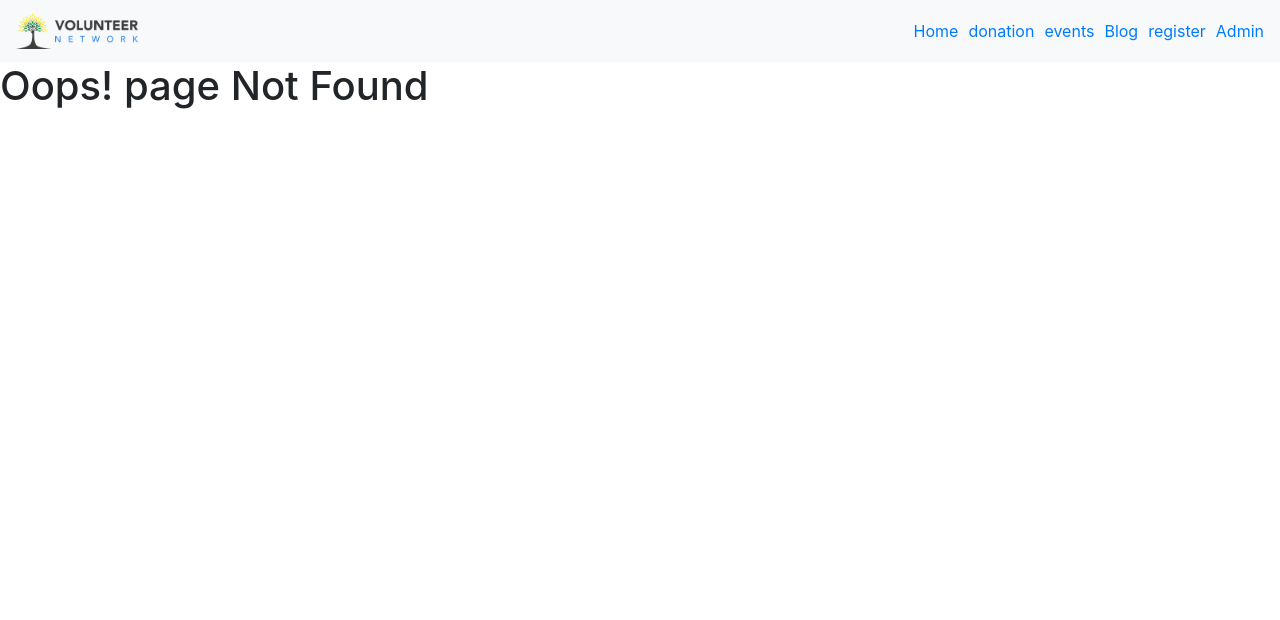
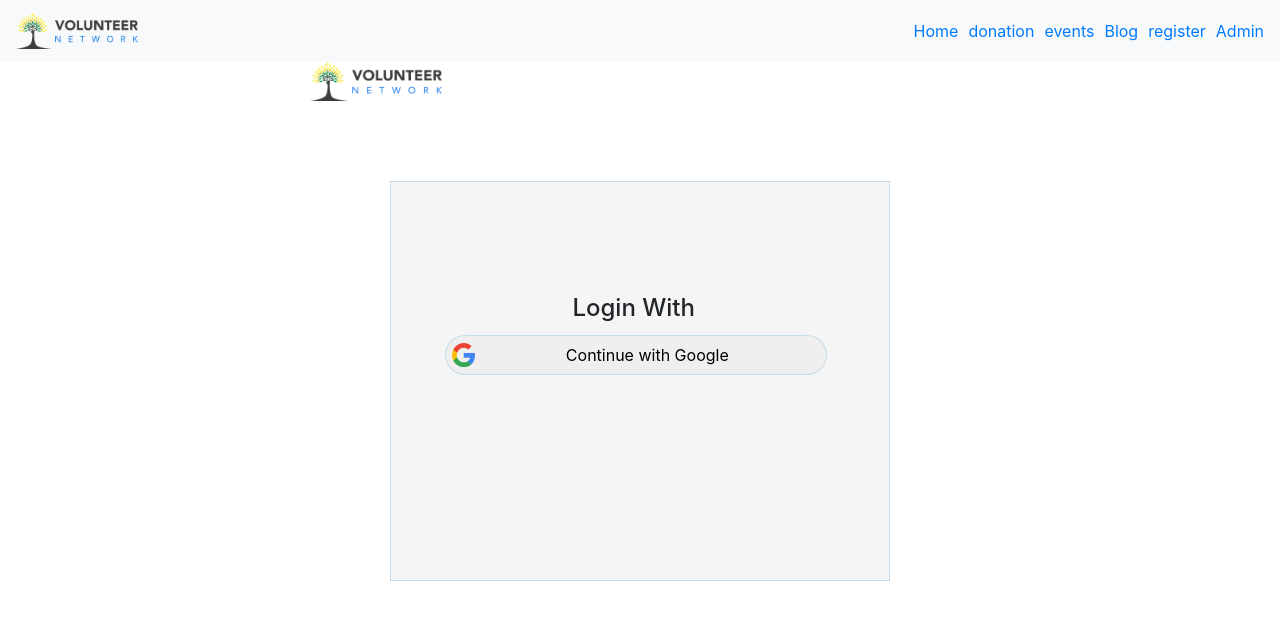
Before and after one commit to abu-sayed-1/volunteer-network, a React (Create React App) app: page /login in a window 1280 px wide. Before the commit this address had no page. Shown: the top 620 px of the page. Built offline with nearby package versions, Linux system fonts and the light colour scheme.

Commit message:
volunteer-network

```diff
--- a/src/App.js
+++ b/src/App.js
@@ -8,6 +8,7 @@ import 'bootstrap/dist/css/bootstrap.min.css';
 import Header from './components/Header/Header';
 import Home from './components/Home/Home';
 import PageNotFound from './components/PageNotFound/PageNotFound';
+import Login from './components/Login/Login';
 
 function App() {
   return (
@@ -21,6 +22,9 @@ function App() {
           <Route exact path="/">
             <Home />
           </Route>
+          <Route path="/login">
+          <Login />
+          </Route>
           <Route path="*">
             <PageNotFound />
           </Route>
--- a/src/components/Home/Home.js
+++ b/src/components/Home/Home.js
@@ -6,18 +6,20 @@ import HomeInfo from './HomeInfo';
 
 const Home = () => {
     return (
+        <>
             <div className="home_container">
                 <h1>I GROW BY HELPING PEOPLE IN NEED</h1>
                 <Form inline>
-                <FormControl style={{width:'400px'}} type="text" placeholder="Search" className=" mr-sm-2" />
+                    <FormControl style={{ width: '400px' }} type="text" placeholder="Search" className=" mr-sm-2" />
                     <Button type="submit">Submit</Button>
                 </Form>
-           <div className='container'>
+            </div>
+            <div className='container' style={{marginRight:'80px'}}>
                 {
                     data.map(data => <HomeInfo key={data.id} data={data}></HomeInfo>)
                 }
             </div>
-        </div>
+        </>
     );
 };
 
--- a/src/components/Home/HomeInfo.js
+++ b/src/components/Home/HomeInfo.js
@@ -1,38 +1,45 @@
 import React from 'react';
 import { makeStyles } from '@material-ui/core/styles';
-import { Button,Container,CardActions,CardActionArea,Card,CardMedia } from '@material-ui/core';
+import { Button, CardActions, CardActionArea, Card, CardMedia } from '@material-ui/core';
+import { Container, Row, Col } from 'react-bootstrap'
 
 const useStyles = makeStyles({
     root: {
         maxWidth: 200,
+          display:'inline-block',
+          margin:15,
+          height:275
     },
-    homeInfoImg:{
-        height:260
-    }
+    homeInfoImg: {
+        position:'relative',
+        height: 200
+    },
+    HomeInfoBtn:{
+        height:100,
+        backgroundColor:'blue'
+    },
+
 });
 
 const HomeInfo = (props) => {
     const classes = useStyles();
-    const{id,title,img} = props.data;
+    const { id, title, img } = props.data;
     return (
-        <div className="container">
+        <>
         <Card className={classes.root}>
             <CardActionArea>
                 <CardMedia className={classes.homeInfoImg}
                     component="img"
-          alt="Contemplative Reptile"
-          height="140"
                     image={img}
-          title="Contemplative Reptile"
                 />
             </CardActionArea>
-      <CardActions>
-        <Button size="small" color="primary">
-          Learn More{id}
+            <CardActions className={classes.HomeInfoBtn}>
+                <Button className={classes.titleBtn}style={{outline:'none'}} size="small">
+                     {title}
                 </Button>
             </CardActions>
         </Card>
-        </div>
+         </>
     );
 };
 
--- a/src/components/Login/Login.js
+++ b/src/components/Login/Login.js
@@ -1,10 +1,17 @@
 import React from 'react';
-
+import './login.css'
+import logo from '../images/logos/Group 1329.png'
+import googleIcon from '../images/logos/google.png'
 const Login = () => {
     return (
-        <div>
-             Register.
-            <h1>this is Login</h1>
+        <div className='login_container'>
+            <img className="logoItem" src={logo} alt=""/>
+            <div className='login'>
+                <div className="login_info">
+                    <h4>Login With</h4>
+                    <button> <img className='googleIcon' src={googleIcon} alt="" /> Continue with Google</button>
+                </div>
+            </div>
         </div>
     );
 };
--- /dev/null
+++ b/src/components/Login/login.css
@@ -0,0 +1,42 @@
+.login_container{
+    display: grid;
+    justify-content: center;
+}
+
+.logoItem{
+ /* margin-left: 30%; */
+ /* margin-top: 5%; */
+}
+
+.login{
+    margin:80px;;
+    border: 1px solid rgb(196, 218, 233);
+    padding: 20px;
+    width: 500px;
+    height: 400px;
+    background-color: whitesmoke;
+}
+
+.login_info {
+    margin: 20% 0% 20% 0%;
+    padding-left: 34px;
+}
+
+ .login_info h4 {
+     text-align: center;
+     margin-bottom: 10px;
+     margin: 0% 11% 3% 0%;
+ }
+
+.login button{
+    width: 90%;
+    height:40px;
+    border-radius:20px;
+    border: 1px solid  rgba(196, 218, 233, 0.918);
+    outline: none !important;
+}
+
+.googleIcon{
+    width:23px;
+    float: left;
+}
```
Also changed, not shown: src/components/Home/HomeInfo.css (added), src/components/images/logos/google.png (added). Lines whose indentation alone changed are shown as unchanged.
